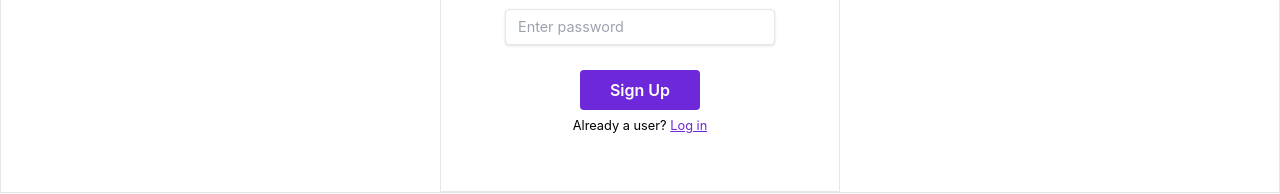
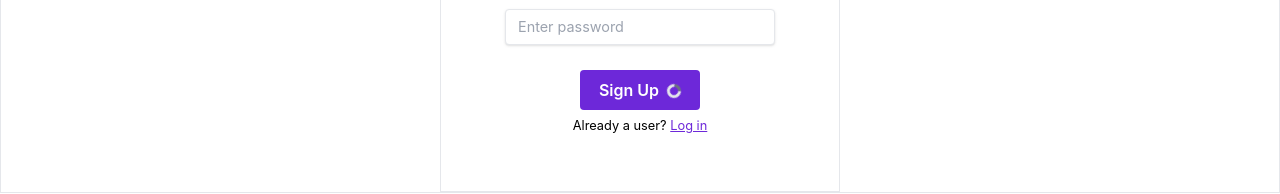
Before and after one commit to prerakhere/pesto-task-mgmt, a React (Vite) app in the folder frontend/: page /signup in a window 1280 px wide. Shown: the part 234-428 px from the top of the page. Built offline with nearby package versions, Linux system fonts and the light colour scheme; no server answers.

Commit message:
fe: loading spinner stuff

```diff
--- a/frontend/src/components/LoadingSpinner.tsx
+++ b/frontend/src/components/LoadingSpinner.tsx
@@ -1,11 +1,22 @@
 import React from "react";
 import "../styles/LoadingSpinner.css";
 
-export default function LoadingSpinner() {
+export default function LoadingSpinner({
+  variant,
+  color,
+}: {
+  variant: string;
+  color: string;
+}) {
   return (
-    <div>
-      <div className="col-sm-2">
-        <div className="sp sp-circle"></div>
+    <div className="inline-block align-middle mb-0.5">
+      <div className="">
+        {variant === "large" && (
+          <div className="sp-circle w-6 h-6 clear-both my-1.5 mx-auto border-4 border-gray-400 border-t-4 border-t-black"></div>
+        )}
+        {variant === "button" && (
+          <div className="sp-circle w-3.5 h-3.5 align-bottom border-[3px] border-gray-200 border-t-[3px] border-t-gray-500"></div>
+        )}
       </div>
     </div>
   );
--- a/frontend/src/components/TaskList.tsx
+++ b/frontend/src/components/TaskList.tsx
@@ -1,3 +1,4 @@
+import LoadingSpinner from "./LoadingSpinner";
 import Task from "./Task";
 
 type statusType = "todo" | "inprogress" | "done";
@@ -83,8 +84,13 @@ export default function TaskList({
   return (
     <main className="w-full mt-8">
       <div className="">
-        {areTasksLoading ? (
-          "loading"
+        {!areTasksLoading ? (
+          <div className="mt-24 text-center">
+            <LoadingSpinner variant="large" color="dark" />
+            <p className="text-xs text-gray-400 italic text-center">
+              loading tasks...
+            </p>
+          </div>
         ) : (
           <>
             {!finalTasks.length && (
--- a/frontend/src/pages/Login.tsx
+++ b/frontend/src/pages/Login.tsx
@@ -4,6 +4,7 @@ import { supabase } from "../../config/auth-config";
 import { useAuth } from "../context/AuthContext";
 import { isEmailInvalid, isPasswordInvalid } from "../utils/AuthUtils";
 import TextFieldError from "../components/TextFieldError";
+import LoadingSpinner from "../components/LoadingSpinner";
 
 export default function Login() {
   const [email, setEmail] = useState("");
@@ -12,17 +13,19 @@ export default function Login() {
     emailErr: "",
     pwErr: "",
   });
+  const [isLoading, setIsLoading] = useState(false);
   const [serverError, setServerError] = useState("");
   const authData = useAuth();
   const navigate = useNavigate();
 
-  const { session, loading, setUserId, signIn } = authData;
+  const { session, isAuthContextLoading, setUserId, signIn } = authData;
 
   useEffect(() => {
-    if (session && !loading) navigate("/");
-  }, [session, loading]);
+    if (session && !isAuthContextLoading) navigate("/");
+  }, [session, isAuthContextLoading]);
 
   async function handleLogin() {
+    setIsLoading(true);
     setServerError("");
     setFieldErrors({
       emailErr: "",
@@ -42,6 +45,7 @@ export default function Login() {
           ...err,
           pwErr,
         }));
+      setIsLoading(false);
       return;
     }
     try {
@@ -49,7 +53,7 @@ export default function Login() {
       if (error) console.log("-------------auth server error----------");
       if (error) console.log(error.message);
       if (error) throw new Error(error.message);
-
+      setIsLoading(false);
       // get user id
       // const response = await fetch(
       //   `https://d12hukpp1zen6s.cloudfront.net/api/user?email=${email}`
@@ -59,6 +63,7 @@ export default function Login() {
       if (err.message === "Invalid login credentials")
         setServerError("Incorrect email or password!");
       else setServerError("Something went wrong");
+      setIsLoading(false);
     }
   }
 
@@ -67,7 +72,7 @@ export default function Login() {
    */
   return (
     <>
-      {loading && <p>loading...</p>}
+      {isAuthContextLoading && <p>loading...</p>}
       {/* {!authData.session && ( */}
       <div className="flex items-center justify-center mt-20 border w-full">
         <div className="border px-16 py-14 w-5/6 max-w-[400px]">
@@ -117,11 +122,12 @@ export default function Login() {
           <div className="flex items-center justify-center mt-7">
             <button
               type="submit"
-              disabled={loading}
+              // disabled={!isLoading}
               onClick={handleLogin}
-              className="bg-violet-700 hover:bg-violet-800 text-white font-semibold py-2 px-4 rounded focus:outline-none focus:shadow-outline w-1/2 max-w-[120px]"
+              className="bg-violet-700 hover:bg-violet-800 text-white font-semibold py-1.5 px-4 rounded focus:outline-none focus:shadow-outline w-1/2 max-w-[120px]"
             >
-              Login
+              <span className="mr-2">Login</span>
+              {!isLoading && <LoadingSpinner variant="button" color="light" />}
             </button>
           </div>
           <div className="flex justify-center mt-1.5">
--- a/frontend/src/pages/Signup.tsx
+++ b/frontend/src/pages/Signup.tsx
@@ -4,6 +4,7 @@ import { supabase } from "../../config/auth-config";
 import { useAuth } from "../context/AuthContext";
 import { isEmailInvalid, isPasswordInvalid } from "../utils/AuthUtils";
 import TextFieldError from "../components/TextFieldError";
+import LoadingSpinner from "../components/LoadingSpinner";
 
 export default function Signup() {
   const [email, setEmail] = useState("");
@@ -12,6 +13,7 @@ export default function Signup() {
     emailErr: "",
     pwErr: "",
   });
+  const [isLoading, setIsLoading] = useState(false);
   const [serverError, setServerError] = useState("");
 
   const authData = useAuth();
@@ -112,10 +114,14 @@ export default function Signup() {
             <div className="flex items-center justify-center mt-7">
               <button
                 type="submit"
+                disabled={!isLoading}
                 onClick={handleSignup}
                 className="bg-violet-700 hover:bg-violet-800 text-white font-semibold py-2 px-4 rounded focus:outline-none focus:shadow-outline w-1/2 max-w-[120px]"
               >
-                Sign Up
+                <span className="mr-2">Sign Up</span>
+                {!isLoading && (
+                  <LoadingSpinner variant="button" color="light" />
+                )}
               </button>
             </div>
             <div className="flex justify-center mt-1.5">
--- a/frontend/src/styles/LoadingSpinner.css
+++ b/frontend/src/styles/LoadingSpinner.css
@@ -1,14 +1,7 @@
-.sp {
-  width: 32px;
-  height: 32px;
-  clear: both;
-  margin: 20px auto;
-}
-
 /* Spinner Circle Rotation */
 .sp-circle {
-  border: 4px rgba(0, 0, 0, 0.25) solid;
-  border-top: 4px black solid;
+  /* border: 4px rgba(0, 0, 0, 0.25) solid; */
+  /* border-top: 4px black solid; */
   border-radius: 50%;
   -webkit-animation: spCircRot 0.6s infinite linear;
   animation: spCircRot 0.6s infinite linear;
```
